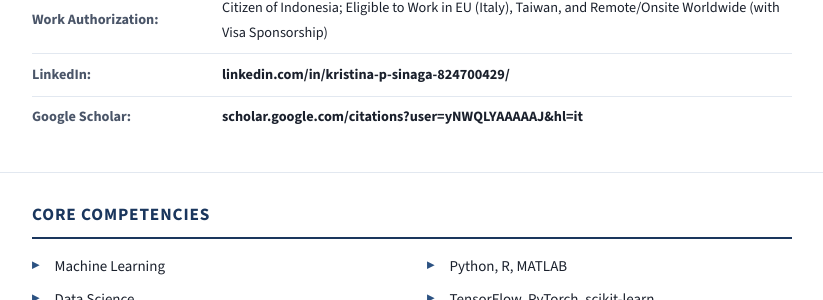
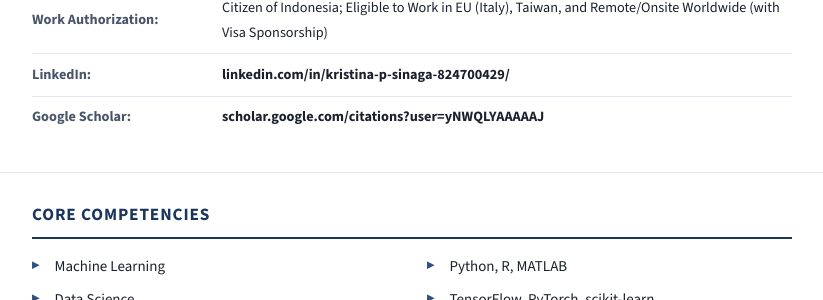
Before and after one commit to Kristina01-hash/Kristina01-hash.github.io, a Jekyll site: the page pdf/cv/index.html, which Jekyll copies as it is, in a window 1280 px wide and 900 px high, scrolled down 729 px. Shown: the part 153-453 px from the top of the window, without its empty margins (228-1051 px from the left). Built offline with Jekyll 4.4.1, drawn with Linux system fonts in a browser that asks for light colours.

Commit message:
Update index.html

```diff
--- a/pdf/cv/index.html
+++ b/pdf/cv/index.html
@@ -633,7 +633,7 @@
       </tr>
       <tr>
         <td><b>Google Scholar:</b></td>
-        <td><a href="https://scholar.google.com/citations?user=yNWQLYAAAAAJ&hl=it" style="color:var(--swish-blue);font-weight:bold;">scholar.google.com/citations?user=yNWQLYAAAAAJ&hl=it</a></td>
+        <td><a href="https://scholar.google.com/citations?user=yNWQLYAAAAAJ" style="color:var(--swish-blue);font-weight:bold;">scholar.google.com/citations?user=yNWQLYAAAAAJ</a></td>
       </tr>
     </table>
   </section>
@@ -832,7 +832,7 @@
       <li><a href="https://www.coursera.org/account/accomplishments/professional-cert/DT3TSXGLVW3Z?utm_source=link&utm_medium=certificate&utm_content=cert_image&utm_campaign=sharing_cta&utm_product=prof" target="_blank" style="color:var(--swish-blue);font-weight:bold;">DeepLearning.AI TensorFlow Developer Specialization – Coursera (November 2022)</a> – Advanced certification in TensorFlow and deep learning implementation.</li>
       <li>Graduated with Honors, Ph.D. in Applied Mathematics (2020) – Awarded for academic excellence and high-impact research at Chung Yuan Christian University.</li>
       <li><a href="https://ieeexplore.ieee.org/xpl/topAccessedArticles.jsp?punumber=6287639" target="_blank" style="color:var(--swish-blue);font-weight:bold;">Featured as one of the Popular Documents in IEEE Access (2020–Present)</a> – Recognized for significant readership and influence in the IEEE Access journal.</li>
-      <li><a href="https://scholar.google.com/citations?user=XoJ7EkoAAAAJ&hl=it" target="_blank" style="color:var(--swish-blue);font-weight:bold;">Google Scholar Profile</a> – Over 3,870 citations and an h-index of 8, reflecting impactful contributions to the field of machine learning and clustering algorithms.</li>
+      <li><a href="https://scholar.google.com/citations?user=yNWQLYAAAAAJ" target="_blank" style="color:var(--swish-blue);font-weight:bold;">Google Scholar Profile</a> – Over 3,870 citations and an h-index of 8, reflecting impactful contributions to the field of machine learning and clustering algorithms.</li>
       <li>Additional certifications and awards available upon request.</li>
     </ul>
   </section>
@@ -847,7 +847,7 @@
       <li><b>Multi-View Clustering Goes Federated: A Survey</b>, <i>MDPI on Electronics</i> (2026)</li>
       <li><b>Federated Multi-View K-Means Clustering</b>, <i>IEEE Transactions on Pattern Analysis and Machine Intelligence (TPAMI)</i> (2024)</li>
       <li><b>Unsupervised k-means clustering algorithm</b>, <i>IEEE Access</i> (2020)</li>
-      <li>Complete list available on <a href="https://scholar.google.com/citations?user=yNWQLYAAAAAJ&hl=it" style="color:var(--swish-blue);font-weight:bold;">Google Scholar</a></li>
+      <li>Complete list available on <a href="https://scholar.google.com/citations?user=yNWQLYAAAAAJ" style="color:var(--swish-blue);font-weight:bold;">Google Scholar</a></li>
     </ul>
   </section>
 
```
